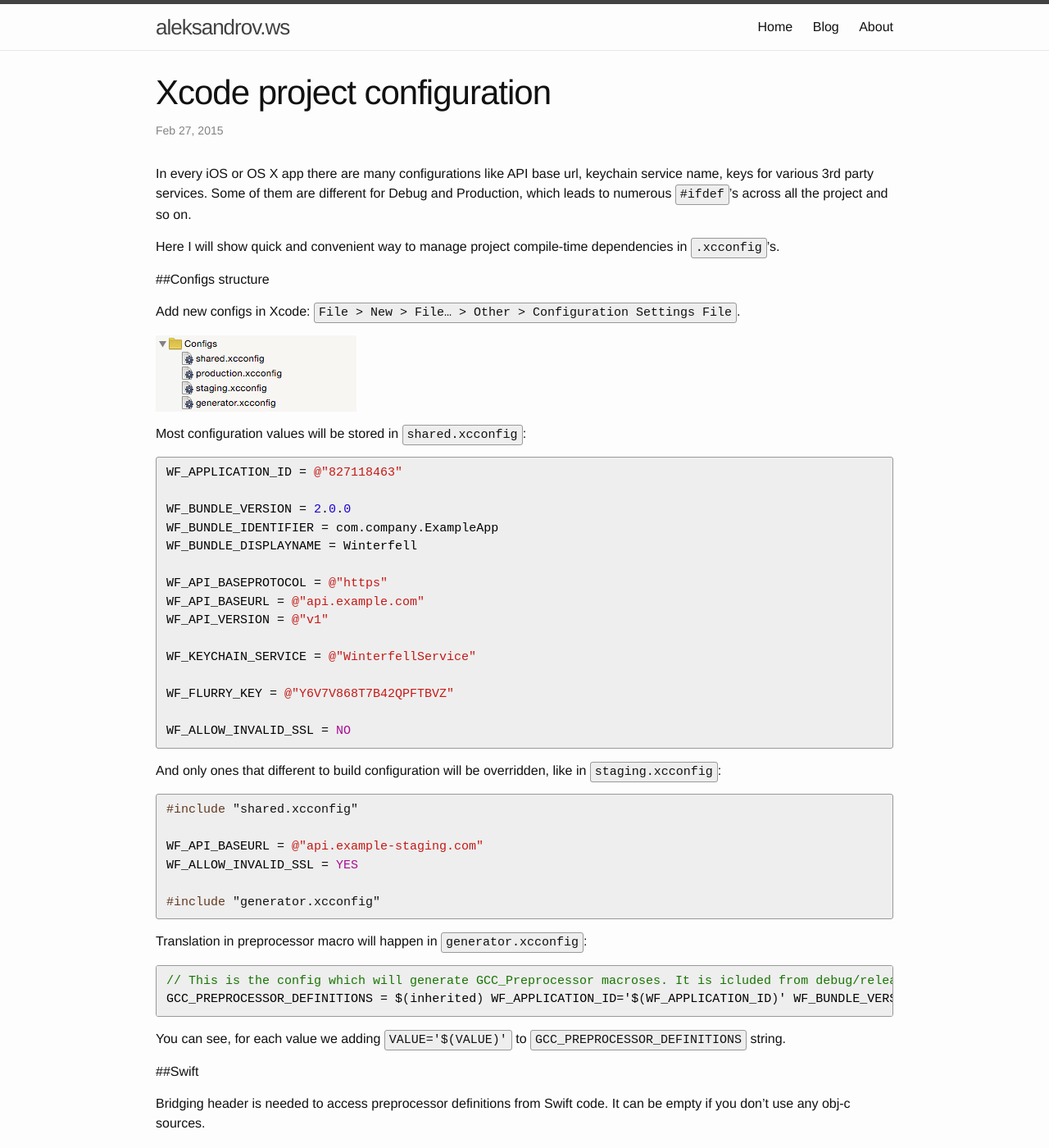
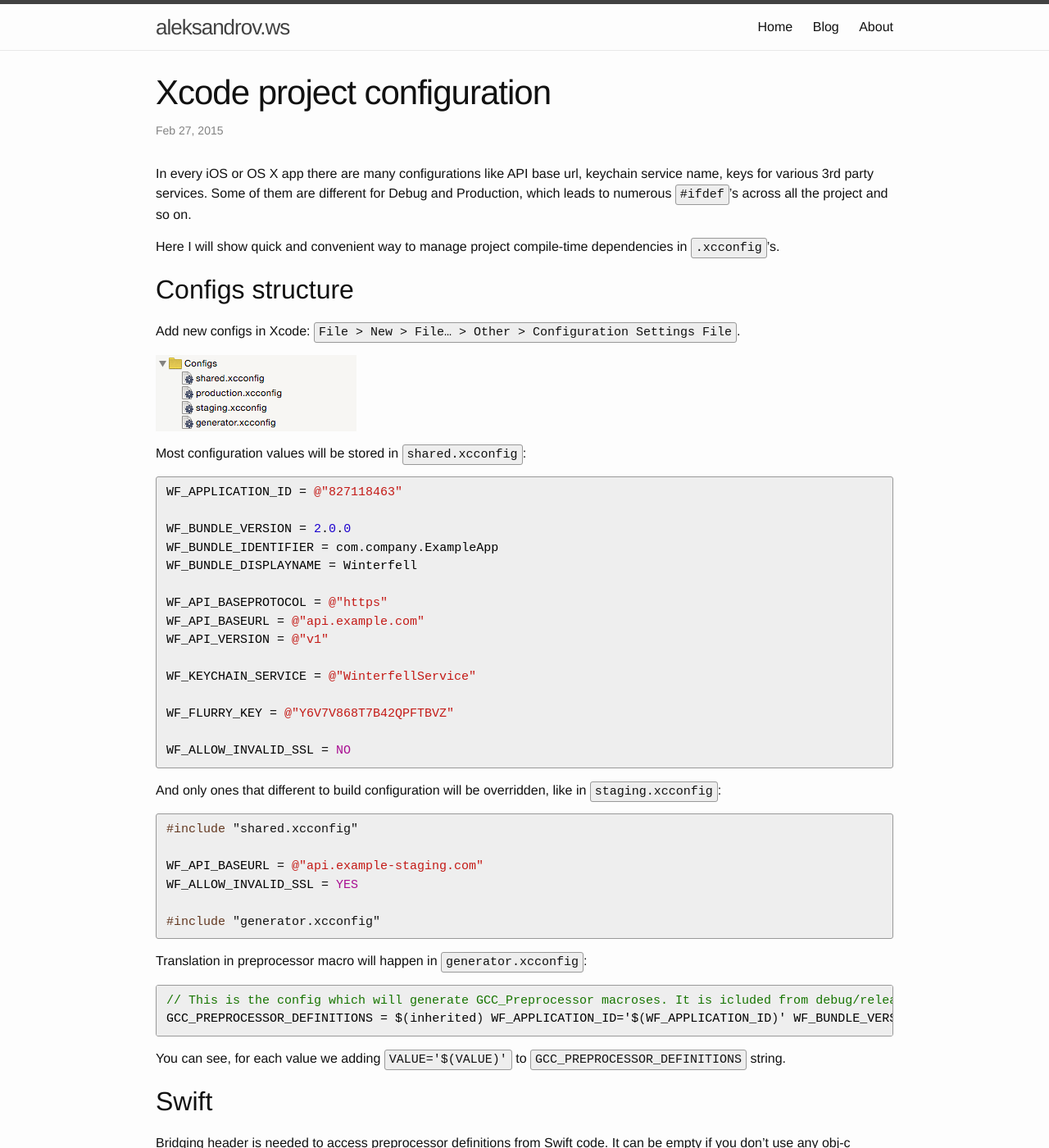
Before and after one commit to ealeksandrov/ealeksandrov.github.io, a Jekyll site: the page built from _posts/2015-02-27-xcode-project-configuration.markdown, in a window 1280 px wide and 1400 px high. Shown: the whole window at 82% size. Built offline with Jekyll 4.4.1, drawn with Linux system fonts in a browser that asks for light colours; some of the changed text lies outside the part shown.

Commit message:
Update syntax for kramdown & rouge

```diff
--- a/_posts/2015-02-27-xcode-project-configuration.markdown
+++ b/_posts/2015-02-27-xcode-project-configuration.markdown
@@ -10,7 +10,7 @@ Here I will show quick and convenient way to manage project compile-time depende
 
 <!-- more -->
 
-##Configs structure
+## Configs structure
 
 Add new configs in Xcode: `File > New > File… > Other > Configuration Settings File`.
 
@@ -18,7 +18,7 @@ Add new configs in Xcode: `File > New > File… > Other > Configuration Settings
 
 Most configuration values will be stored in `shared.xcconfig`:
 
-{% highlight obj-c %}
+{% highlight objc %}
 WF_APPLICATION_ID = @"827118463"
 
 WF_BUNDLE_VERSION = 2.0.0
@@ -38,7 +38,7 @@ WF_ALLOW_INVALID_SSL = NO
 
 And only ones that different to build configuration will be overridden, like in `staging.xcconfig`:
 
-{% highlight obj-c %}
+{% highlight objc %}
 #include "shared.xcconfig"
 
 WF_API_BASEURL = @"api.example-staging.com"
@@ -49,28 +49,28 @@ WF_ALLOW_INVALID_SSL = YES
 
 Translation in preprocessor macro will happen in `generator.xcconfig`:
 
-{% highlight obj-c %}
+{% highlight objc %}
 // This is the config which will generate GCC_Preprocessor macroses. It is icluded from debug/release/production configs
 GCC_PREPROCESSOR_DEFINITIONS = $(inherited) WF_APPLICATION_ID='$(WF_APPLICATION_ID)' WF_BUNDLE_VERSION='$(WF_BUNDLE_VERSION)' WF_BUNDLE_IDENTIFIER='$(WF_BUNDLE_IDENTIFIER)' WF_BUNDLE_DISPLAYNAME='$(WF_BUNDLE_DISPLAYNAME)' WF_API_BASEPROTOCOL='$(WF_API_BASEPROTOCOL)' WF_API_BASEURL='$(WF_API_BASEURL)' WF_API_VERSION='$(WF_API_VERSION)' WF_FLURRY_KEY='$(WF_FLURRY_KEY)' WF_KEYCHAIN_SERVICE='$(WF_KEYCHAIN_SERVICE)' WF_ALLOW_INVALID_SSL='$(WF_ALLOW_INVALID_SSL)'
 {% endhighlight %}
 
 You can see, for each value we adding `VALUE='$(VALUE)'` to `GCC_PREPROCESSOR_DEFINITIONS` string.
 
-##Swift
+## Swift
 
 Bridging header is needed to access preprocessor definitions from Swift code. It can be empty if you don't use any obj-c sources.
 
-##Project settings
+## Project settings
 
 ![Configurations in Xcode project settings](/static/article-config/02.png)
 
 Open `Project > Info > Configurations` and select there corresponding configs. I have CocoaPods project, so I am adding this configurations on project-level, not target-level.
 
-##Usage
+## Usage
 
 You can use macros everywhere in your code, you don't have to import anything:
 
-{% highlight obj-c %}
+{% highlight objc %}
 static NSString * const kPromoKeychainServiceString = WF_KEYCHAIN_SERVICE;
 static NSString * const kBaseURLString = WF_API_BASEPROTOCOL @"://" WF_API_BASEURL @"/" WF_API_VERSION @"/";
 
@@ -81,6 +81,6 @@ Also, I like to move some values from Info.plist (like bundle version and displa
 
 ![Configurations in Info.plist](/static/article-config/03.png)
 
-##Acknowledgments
+## Acknowledgments
 
 Thanks to [Paul Taykalo](https://github.com/PaulTaykalo) for sharing this way of managing configurations.
```
Also changed, not shown: _posts/2013-09-12-restful-api-with-nodejs-plus-mongodb.markdown (+6 -6 lines), _posts/2014-02-25-osx-quick-look-plugin-development.markdown (+8 -8 lines).
